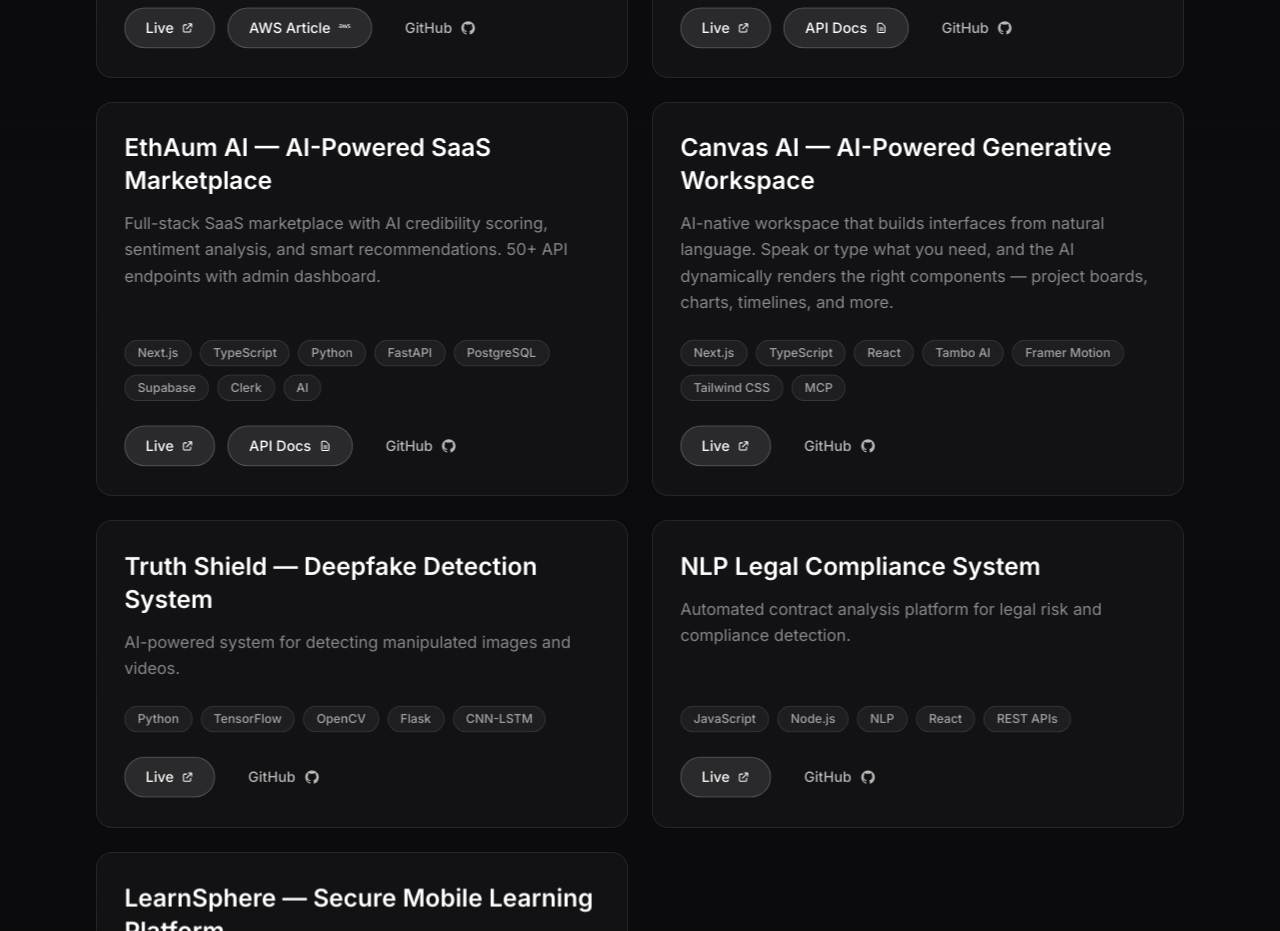
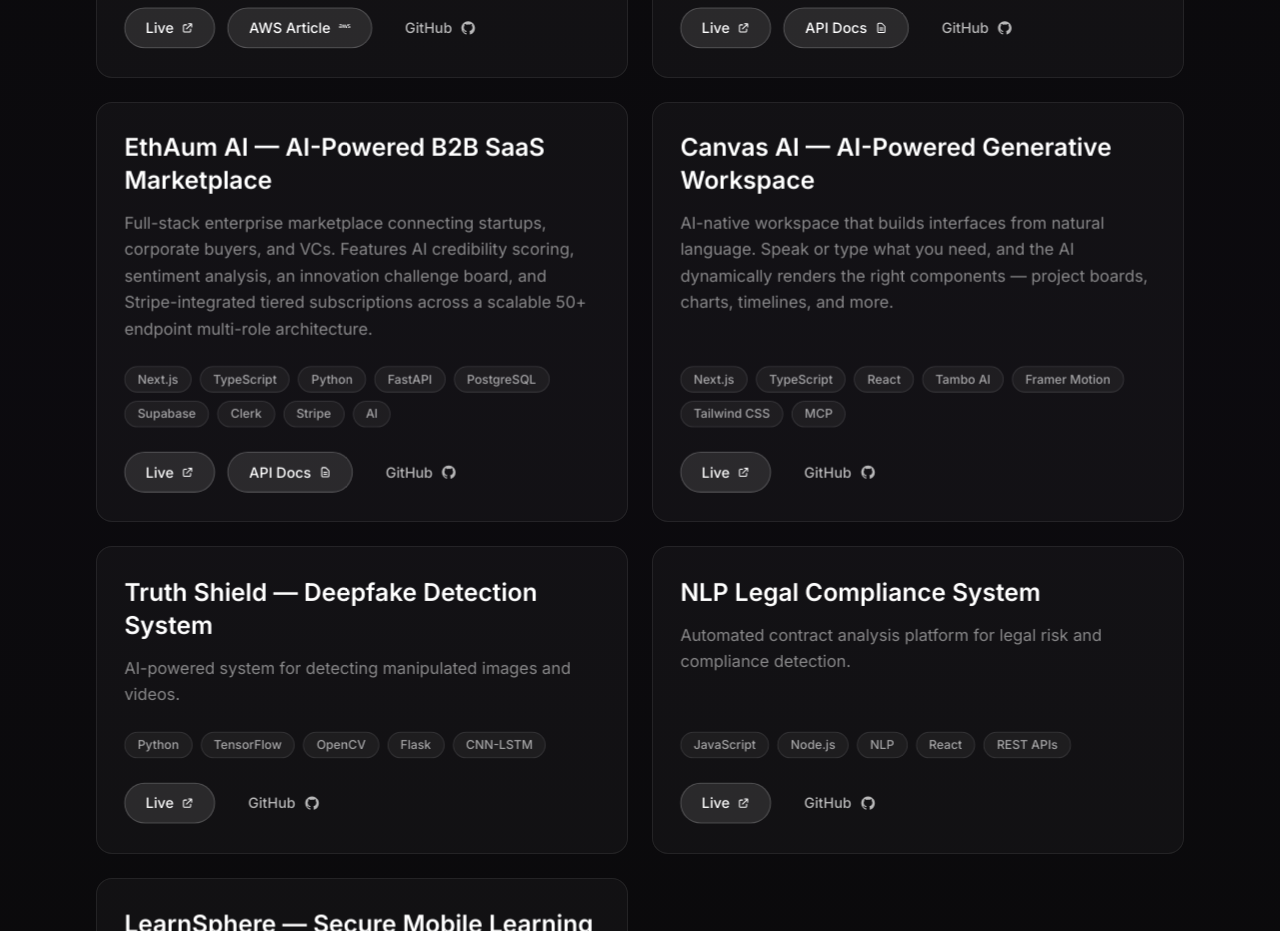
Before and after one commit to Prakhar2025/Portfolio, a Next.js app: page / in a window 1280 px wide. Shown: the part 1400-2331 px from the top of the page. Built offline with nearby package versions, Linux system fonts and the light colour scheme.

Commit message:
feat: update EthAum AI project details with stripe integration and b2b focus

```diff
--- a/src/components/sections/WorkSection.tsx
+++ b/src/components/sections/WorkSection.tsx
@@ -26,9 +26,9 @@ const projects = [
     },
     {
         id: 3,
-        title: 'EthAum AI — AI-Powered SaaS Marketplace',
-        description: 'Full-stack SaaS marketplace with AI credibility scoring, sentiment analysis, and smart recommendations. 50+ API endpoints with admin dashboard.',
-        tech: ['Next.js', 'TypeScript', 'Python', 'FastAPI', 'PostgreSQL', 'Supabase', 'Clerk', 'AI'],
+        title: 'EthAum AI — AI-Powered B2B SaaS Marketplace',
+        description: 'Full-stack enterprise marketplace connecting startups, corporate buyers, and VCs. Features AI credibility scoring, sentiment analysis, an innovation challenge board, and Stripe-integrated tiered subscriptions across a scalable 50+ endpoint multi-role architecture.',
+        tech: ['Next.js', 'TypeScript', 'Python', 'FastAPI', 'PostgreSQL', 'Supabase', 'Clerk', 'Stripe', 'AI'],
         live: 'https://ethaumai.vercel.app',
         github: 'https://github.com/Prakhar2025/EthAum-Venture-Partners',
         api: 'https://ethaum-venture-partners.onrender.com/docs',
```
